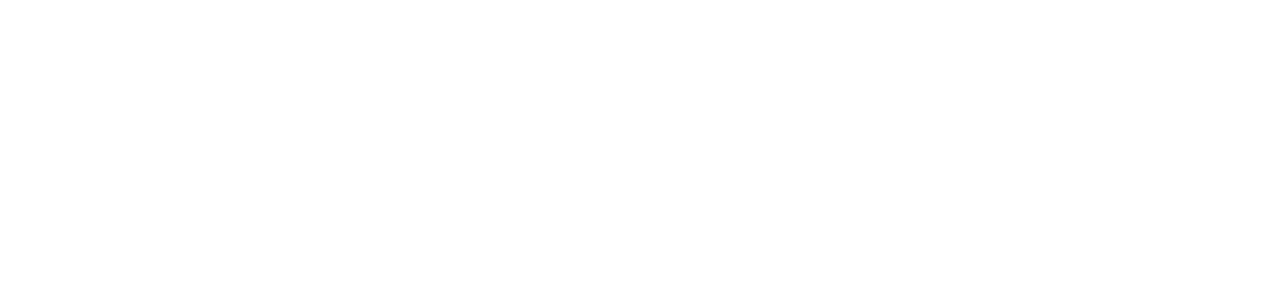
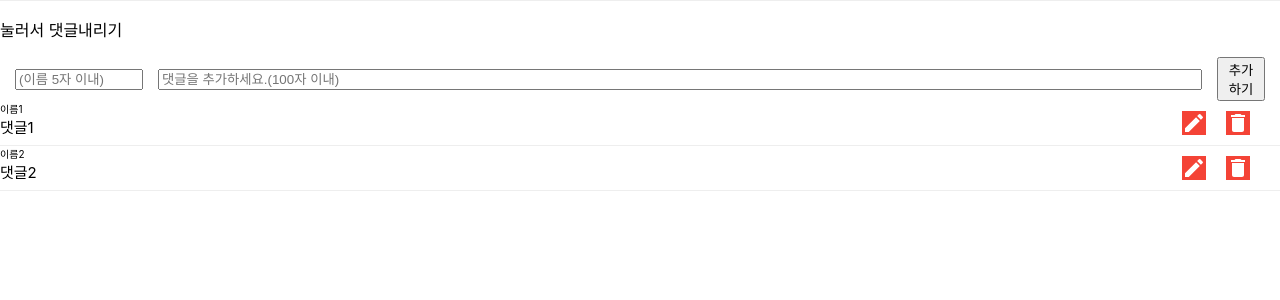
Before and after one commit to suzzeong/Redux-Toolkit-Todolist, a React (Create React App) app: page /Comment in a window 1280 px wide. Before the commit this address had no page. Shown: the top 300 px of the page. Built offline with nearby package versions, Linux system fonts and the light colour scheme.

Commit message:
[add]comment.jsx [fix]router.js

```diff
--- a/package.json
+++ b/package.json
@@ -3,6 +3,10 @@
   "version": "0.1.0",
   "private": true,
   "dependencies": {
+    "@emotion/react": "^11.10.0",
+    "@emotion/styled": "^11.10.0",
+    "@mui/icons-material": "^5.8.4",
+    "@mui/material": "^5.9.3",
     "@reduxjs/toolkit": "^1.8.3",
     "@testing-library/jest-dom": "^5.14.1",
     "@testing-library/react": "^13.0.0",
--- a/src/components/Comment.jsx
+++ b/src/components/Comment.jsx
@@ -0,0 +1,89 @@
+import React from "react";
+import styled from "styled-components";
+
+import EditIcon from '@mui/icons-material/Edit';
+import DeleteIcon from '@mui/icons-material/Delete';
+import { red } from '@mui/material/colors';
+
+const Comment = () => {
+    return(
+        <>
+            <CommentWrap>
+                <p>눌러서 댓글내리기</p>
+                <CommentForm>
+                    <CommentInputName type="text" placeholder="(이름 5자 이내)" />
+                    <CommentInputContent type="text" placeholder="댓글을 추가하세요.(100자 이내)" />
+                    <CommentFormButton>추가하기</CommentFormButton>
+                </CommentForm>
+                <div>
+                    <CommentBox>
+                        <CommentContent>
+                            <CommentTop>이름1</CommentTop>
+                            <CommentBottom>댓글1</CommentBottom>
+                        </CommentContent>
+                        <CommentButton>
+                            <EditIcon className='button_margin' sx={{ backgroundColor: red[500], color:'white',margin:'10px' }}/>
+                            <DeleteIcon className='button_margin' sx={{ backgroundColor: red[500], color:'white',margin:'10px' }}/>
+                        </CommentButton>
+                    </CommentBox>
+                    <CommentBox>
+                        <CommentContent>
+                            <CommentTop>이름2</CommentTop>
+                            <CommentBottom>댓글2</CommentBottom>
+                        </CommentContent>
+                        <CommentButton>
+                            <EditIcon className='button_margin' sx={{ backgroundColor: red[500], color:'white',margin:'10px' }}/>
+                            <DeleteIcon className='button_margin' sx={{ backgroundColor: red[500], color:'white',margin:'10px' }}/>
+                        </CommentButton>
+                    </CommentBox>
+                </div>
+            </CommentWrap>
+        </>
+    )
+}
+
+export default Comment;
+
+
+const CommentWrap = styled.div`
+    border-top:1px solid #eee;
+`;
+const CommentForm = styled.div`
+    display:flex;
+    justify-content:center;
+    align-items:center;
+`;
+
+const CommentInputName = styled.input`
+    width:120px;
+    margin:0 15px;
+`;
+const CommentInputContent = styled.input`
+    width:1600px;
+`;
+const CommentFormButton = styled.button`
+    margin:0 15px;
+`;
+
+const CommentBox = styled.div`
+    width:100%;
+    display:flex;
+    border-bottom:1px solid #eee;
+`;
+const CommentContent = styled.div`
+width:90%;
+`;
+
+const CommentTop = styled.div`
+    font-size:10px;
+`;
+const CommentBottom = styled.div`
+    font-size:15px;
+`;
+
+const CommentButton = styled.div`
+    width:10%;
+    display:flex;
+    justify-content:center;
+    align-items:center;
+`;
--- a/src/shared/Router.js
+++ b/src/shared/Router.js
@@ -3,6 +3,7 @@
 import TodoList from "../pages/TodoList"
 import TodoDetail from "../pages/TodoDetail"
 import TodoForm from "../pages/TodoForm"
+import Comment from "../components/Comment"
 
 const Router = () => {
     return(
@@ -12,6 +13,7 @@
                 {/* <Route path ="/detail/:id" element={<TodoDetail/>}/> */}
                 <Route path ="/detail" element={<TodoDetail/>}/>
                 <Route path ="/form" element={<TodoForm/>}/>
+                <Route path ="/Comment" element={<Comment/>}/>
             </Routes>
         </BrowserRouter>
     )
```
Also changed, not shown: 1 other file (tests, documents, lock files or other folders).
